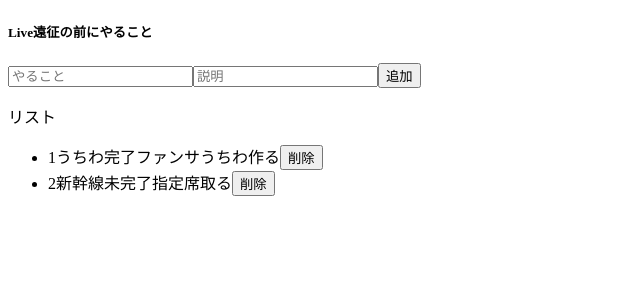
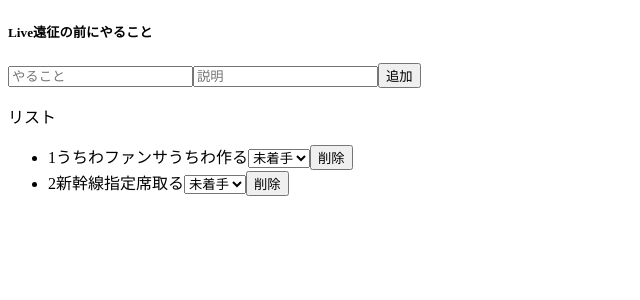
Before and after one commit to akanesi05/td, a React (Create React App) app: page / in a window 1280 px wide. Shown: the top 300 px of the page, without its empty margins (0-640 px from the left). Built offline with nearby package versions, Linux system fonts and the light colour scheme.

Commit message:
セレクトボックス設置

```diff
--- a/src/App.js
+++ b/src/App.js
@@ -105,8 +105,12 @@ export const Todo = () => {
           <li key={todo.id}>
             <span>{todo.id}</span>
             <span>{todo.title}</span>
-            <span>{todo.status}</span>
             <span>{todo.detail}</span>
+            <select  value={todo.status}>
+            <option value="notStarted">未着手</option>
+            <option value="inProgress">作業中</option>
+             <option value="done">完了</option>
+             </select>
             <button onClick={() =>  onClickDelete(todo)}>削除</button>
           </li>
         ))}
```
